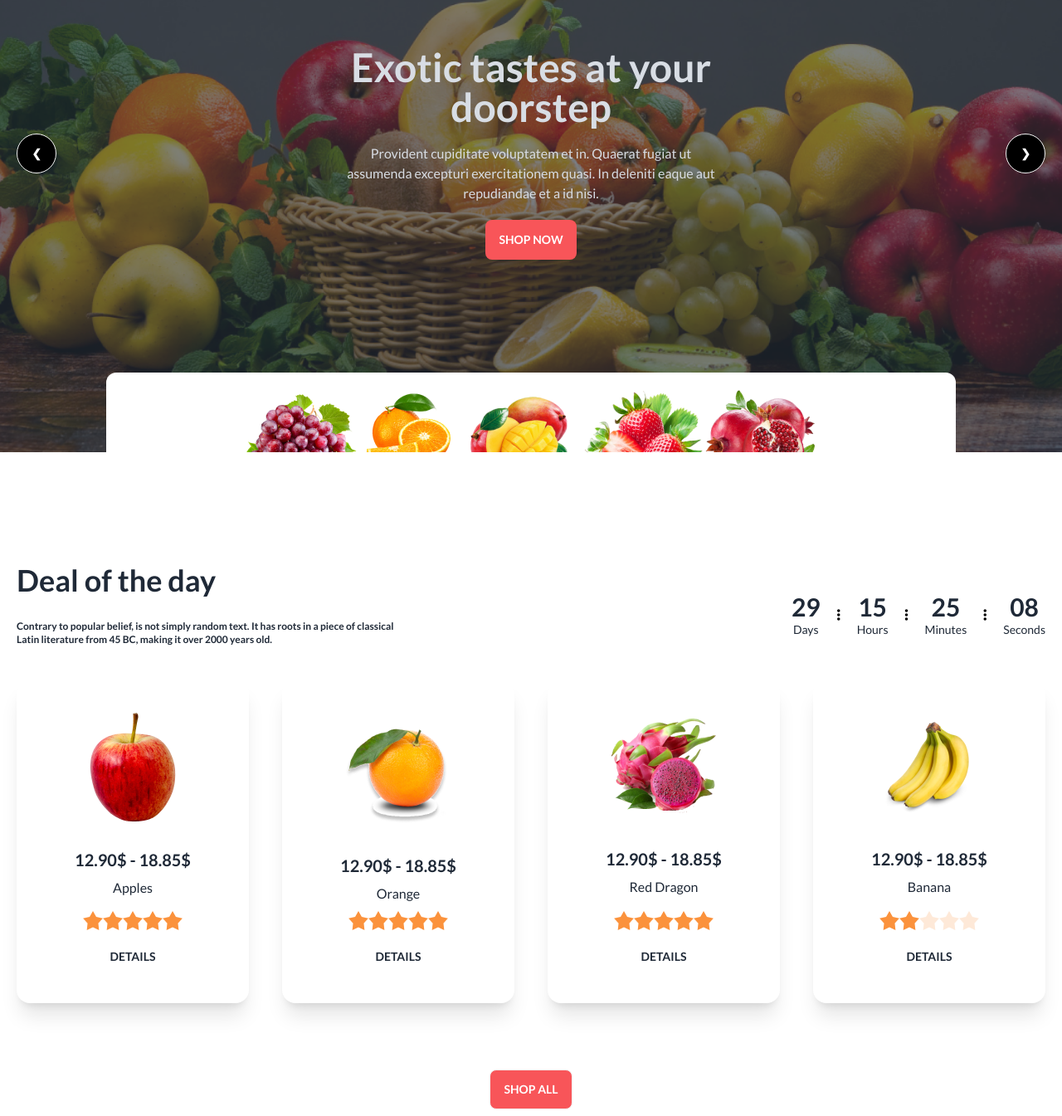
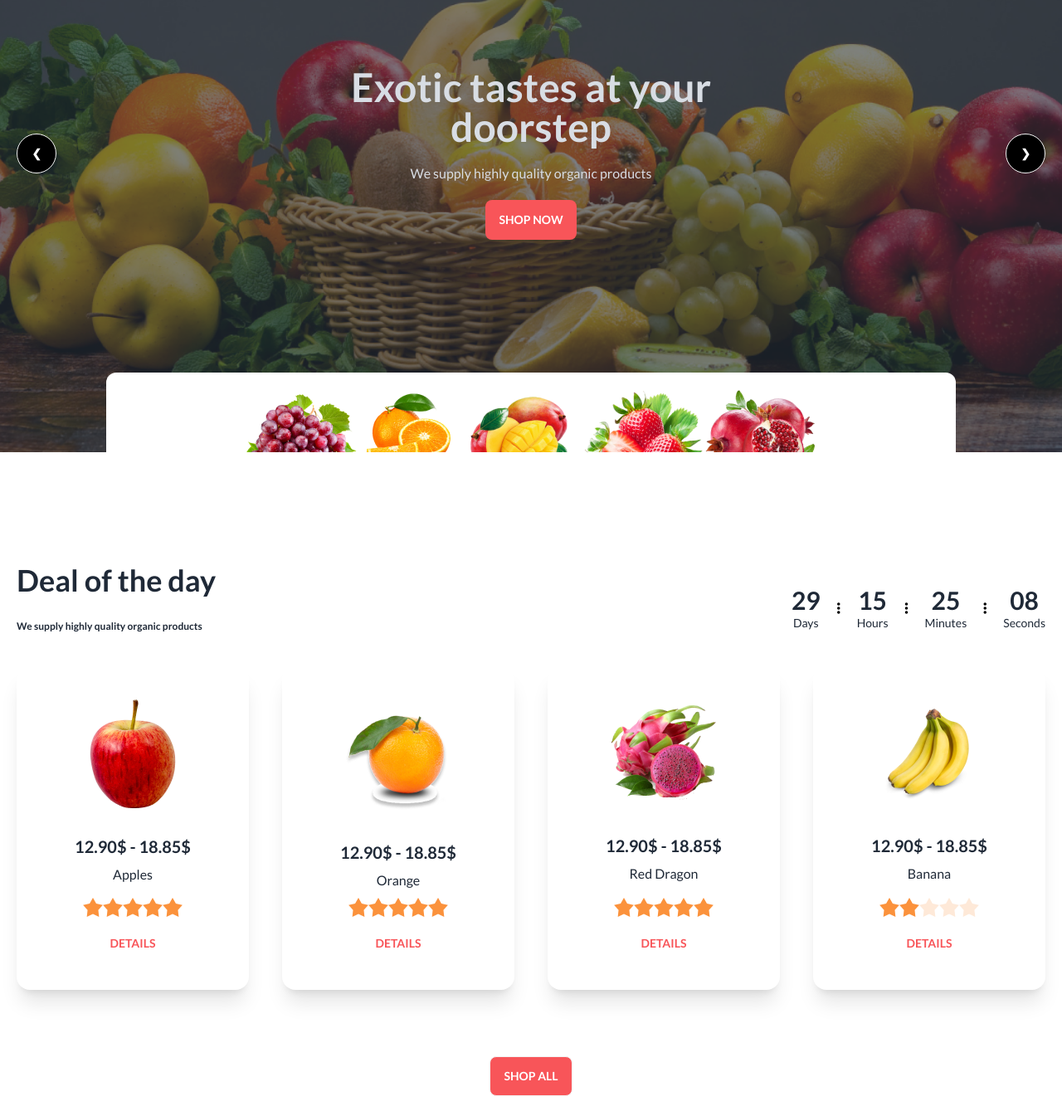
Before and after one commit to abdullahal5/fruit-project, a plain HTML site: page index.html in a window 1280 px wide. Shown: the part 255-1600 px from the top of the page at 83% size. Drawn offline with nearby package versions, Linux system fonts and the light colour scheme; grey boxes are pictures that could not be loaded.

Commit message:
my fruit project

```diff
--- a/index.html
+++ b/index.html
@@ -68,13 +68,13 @@
       </div>
     </nav>
     <div class="carousel  w-full">
-      <div id="slide1" class="carousel-item relative w-full  ">
-        <div class="hero  min-h-[calc(100vh-80px)] " style="background-image: url(./images/banner1.png);">
+      <div id="slide1" class="carousel-item relative w-full  min-h-[calc(100vh-80px)] ">
+        <div class="hero " style="background-image: url(./images/banner1.png);">
           <div class="hero-overlay bg-opacity-60"></div>
           <div class="hero-content text-center text-neutral-content">
             <div class="max-w-md">
               <h1 class="mb-5 text-5xl font-bold">Exotic tastes at your <br> doorstep</h1>
-              <p class="mb-5">Provident cupiditate voluptatem et in. Quaerat fugiat ut assumenda excepturi exercitationem quasi. In deleniti eaque aut repudiandae et a id nisi.</p>
+              <p class="mb-5">We supply highly quality organic products</p>
               <button class="btn bg-[#F85559] border-none text-white">Shop Now</button>
             </div>
           </div>
@@ -107,13 +107,13 @@
           <a href="#slide2" class="btn btn-circle bg-black text-white">❯</a>
         </div>
       </div>
-      <div id="slide2" class="carousel-item relative w-full bg-gradient-to-r from-indigo-500 to-pind-600">
-        <div class="hero  min-h-[calc(100vh-80px)] " style="background-image: url(./images/banner1.png);">
+      <div id="slide2" class="carousel-item relative w-full bg-gradient-to-r from-indigo-500 to-pind-600 min-h-[calc(100vh-80px)]">
+        <div class="hero " style="background-image: url(./images/banner2.png);">
           <div class="hero-overlay bg-opacity-60"></div>
           <div class="hero-content text-center text-neutral-content">
             <div class="max-w-md">
-              <h1 class="mb-5 text-5xl font-bold">Exotic tastes at your <br> doorstep</h1>
-              <p class="mb-5">Provident cupiditate voluptatem et in. Quaerat fugiat ut assumenda excepturi exercitationem quasi. In deleniti eaque aut repudiandae et a id nisi.</p>
+              <h1 class="mb-5 text-5xl font-bold">Exotic tastes at your  doorstep</h1>
+              <p class="lg:mb-5 ">We supply highly quality organic products</p>
               <button class="btn bg-[#F85559] border-none text-white">Shop Now</button>
             </div>
           </div>
@@ -145,13 +145,13 @@
           <a href="#slide3" class="btn btn-circle bg-black text-white">❯</a>
         </div>
       </div>
-      <div id="slide3" class="carousel-item relative w-full">
-        <div class="hero  min-h-[calc(100vh-80px)] " style="background-image: url(./images/banner1.png);">
+      <div id="slide3" class="carousel-item relative w-full min-h-[calc(100vh-80px)]">
+        <div class="hero  min-h-[calc(100vh-80px)] " style="background-image: url(./images/banner3.png);">
           <div class="hero-overlay bg-opacity-60"></div>
           <div class="hero-content text-center text-neutral-content">
             <div class="max-w-md">
               <h1 class="mb-5 text-5xl font-bold">Exotic tastes at your <br> doorstep</h1>
-              <p class="mb-5">Provident cupiditate voluptatem et in. Quaerat fugiat ut assumenda excepturi exercitationem quasi. In deleniti eaque aut repudiandae et a id nisi.</p>
+              <p class="mb-5">We supply highly quality organic products</p>
               <button class="btn bg-[#F85559] border-none text-white">Shop Now</button>
             </div>
           </div>
@@ -183,13 +183,13 @@
           <a href="#slide4" class="btn btn-circle bg-black text-white">❯</a>
         </div>
       </div>
-      <div id="slide4" class="carousel-item relative w-full">
-        <div class="hero  min-h-[calc(100vh-80px)] " style="background-image: url(./images/banner1.png);">
+      <div id="slide4" class="carousel-item relative w-full min-h-[calc(100vh-80px)]">
+        <div class="hero  min-h-[calc(100vh-80px)] " style="background-image: url(./images/banner4.png);">
           <div class="hero-overlay bg-opacity-60"></div>
           <div class="hero-content text-center text-neutral-content">
             <div class="max-w-md">
               <h1 class="mb-5 text-5xl font-bold">Exotic tastes at your <br> doorstep</h1>
-              <p class="mb-5">Provident cupiditate voluptatem et in. Quaerat fugiat ut assumenda excepturi exercitationem quasi. In deleniti eaque aut repudiandae et a id nisi.</p>
+              <p class="mb-5">We supply highly quality organic products</p>
               <button class="btn bg-[#F85559] border-none text-white">Shop Now</button>
             </div>
           </div>
@@ -230,7 +230,7 @@
       <div class="lg:flex flex-col text-center items-center lg:text-left lg:flex-row md:justify-between lg:justify-between">
         <div class="space-y-7">
           <h1 class="text-4xl font-bold ">Deal of the day</h1>
-          <p class="text-xs font-semibold">Contrary to popular belief, is not simply random text. It has roots in a piece of classical <br> Latin literature from 45 BC, making it over 2000 years old.</p>
+          <p class="text-xs font-semibold">We supply highly quality organic products</p>
         </div>
         <div class="flex items-center gap-5 text-center justify-center pt-6">
             <div>
@@ -271,7 +271,7 @@
             </div>
             <div >
 
-<button class="btn btn-ghost " onclick="my_modal_3.showModal()">Details</button>
+<button class="btn btn-ghost text-[#F85559]" onclick="my_modal_3.showModal()">Details</button>
 <dialog id="my_modal_3" class="modal">
   <form method="dialog" class="modal-box">
     <button class="btn btn-sm btn-circle btn-ghost absolute right-2 top-2">✕</button>
@@ -315,7 +315,7 @@
             </div>
             <div >
 
-<button class="btn btn-ghost" onclick="my_modal_4.showModal()">Details</button>
+<button class="btn btn-ghost text-[#F85559]" onclick="my_modal_4.showModal()">Details</button>
 <dialog id="my_modal_4" class="modal">
   <form method="dialog" class="modal-box">
     <button class="btn btn-sm btn-circle btn-ghost absolute right-2 top-2">✕</button>
@@ -358,7 +358,7 @@
             </div>
             <div >
 
-<button class="btn btn-ghost" onclick="my_modal_5.showModal()">Details</button>
+<button class="btn btn-ghost text-[#F85559]" onclick="my_modal_5.showModal()">Details</button>
 <dialog id="my_modal_5" class="modal">
   <form method="dialog" class="modal-box">
     <button class="btn btn-sm btn-circle btn-ghost absolute right-2 top-2">✕</button>
@@ -401,7 +401,7 @@
             </div>
             <div >
 
-<button class=" btn btn-ghost" onclick="my_modal_6.showModal()">Details</button>
+<button class=" btn btn-ghost text-[#F85559]" onclick="my_modal_6.showModal() ">Details</button>
 <dialog id="my_modal_6" class="modal">
   <form method="dialog" class="modal-box">
     <button class="btn btn-sm btn-circle btn-ghost absolute right-2 top-2">✕</button>
@@ -437,7 +437,7 @@
       </section>
       <section class="m-5">
 
-        <div class="bg-no-repeat bg-center  bg-cover mt-20 mx-auto lg:w-[1200px]  lg:h-[600px] bg-gradient-to-r from-black to-white" style="background-image: url(./images/team.png); ">
+        <div class="bg-no-repeat bg-center  bg-cover mt-20 mx-auto rounded-2xl lg:w-[1200px]  lg:h-[600px] bg-gradient-to-r from-black to-white" style="background-image: url(./images/team.png); ">
           <div class="text-center text-white  pt-20 ">
               <h1 class="lg:text-5xl text-4xl font-bold">Meet the team section</h1>
               <p class="lg:mx-56  pt-10">Contrary to popular belief, is not simply random text. It has roots in a piece of classical Latin literature from 45 BC, making it over 2000 years old.</p>
```
